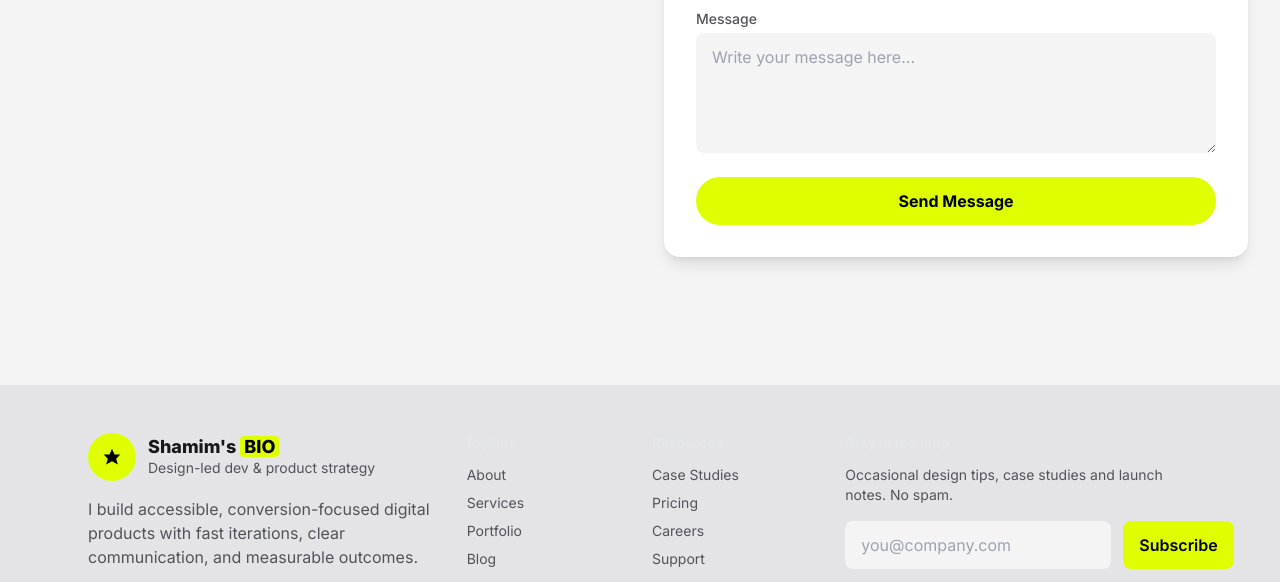
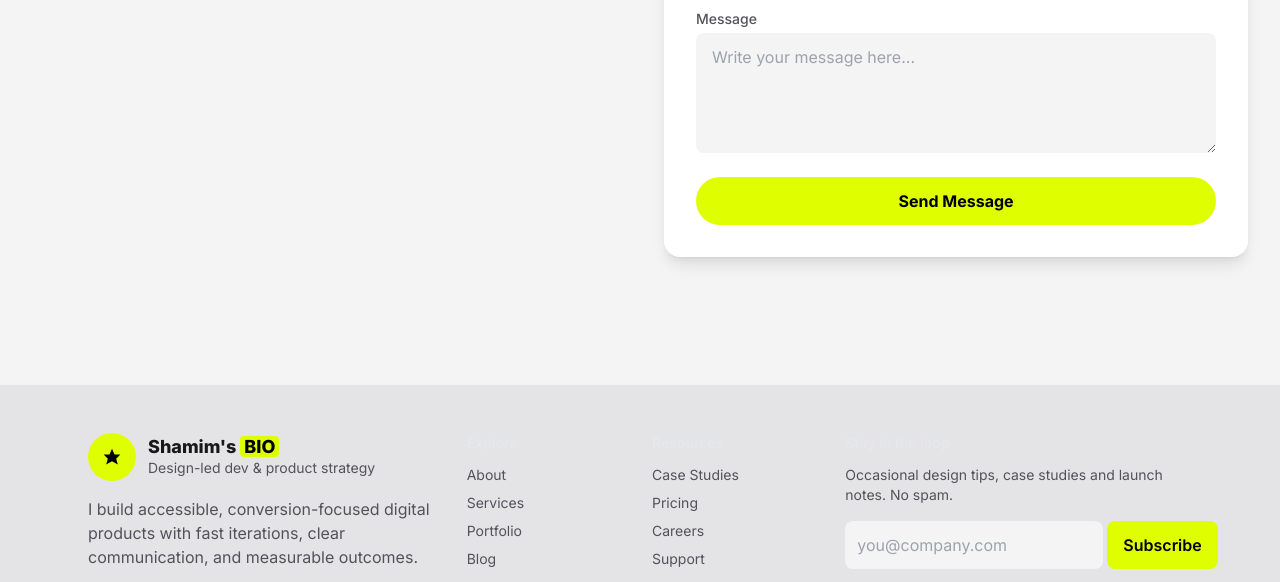
Before and after one commit to Dev-Shamim/my-portfolio, a plain HTML site: page index.html in a window 1280 px wide. Shown: the part 7375-7957 px from the top of the page. Drawn offline with nearby package versions, Linux system fonts and the light colour scheme.

Commit message:
Fixing Newsletter Form

```diff
--- a/index.html
+++ b/index.html
@@ -898,10 +898,10 @@
                     <h4 class="text-sm font-semibold text-gray-200 mb-3">Stay in the loop</h4>
                     <p class="text-muted text-sm mb-4">Occasional design tips, case studies and launch notes. No spam.</p>
 
-                    <form id="newsletter-form" class="flex gap-3">
+                    <form id="newsletter-form" class="flex gap-1">
                         <label for="newsletter" class="sr-only">Email</label>
                         <input id="newsletter" type="email" placeholder="you@company.com" required
-                               class="flex-1 px-4 py-3 rounded-lg bg-zinc-100 dark:bg-zinc-800 border-transparent focus:border-primary-yellow focus:ring-0 text-default placeholder:text-muted">
+                               class="flex-1 px-3 py-3 rounded-lg bg-zinc-100 dark:bg-zinc-800 border-transparent focus:border-primary-yellow focus:ring-0 text-default placeholder:text-muted">
                         <button type="submit" class="px-4 py-3 rounded-lg bg-primary-yellow text-black font-semibold hover:opacity-95 transition">Subscribe</button>
                     </form>
 
```
